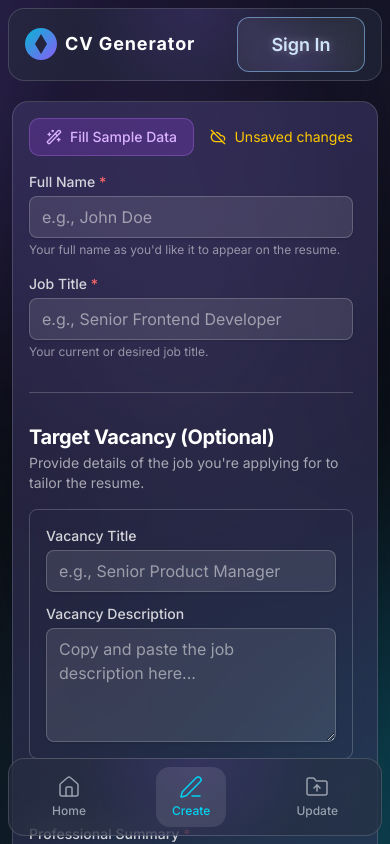
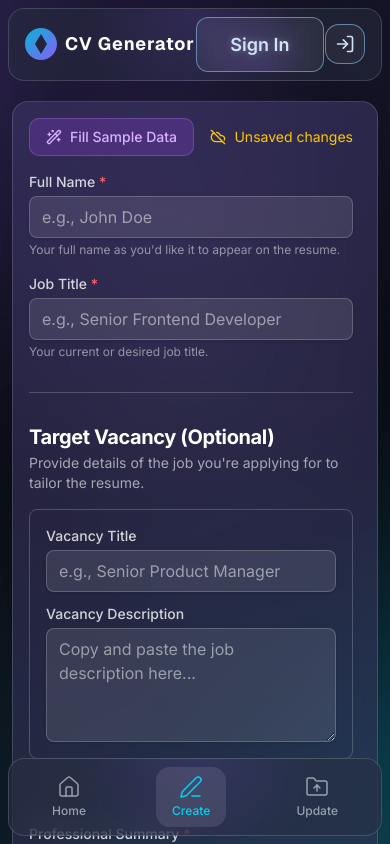
Before and after one commit to Saitosar/cv.sarkhan.dev, a Next.js app: page /create in a window 390 px wide. Shown: the top 844 px of the page. Built offline with nearby package versions, Linux system fonts and the light colour scheme; what @react-pdf/renderer would draw is missing.

Commit message:
fix(ui): polish CanvasPanel, ChatPanel, Header, MobileTabBar, globals.css

```diff
--- a/package.json
+++ b/package.json
@@ -51,6 +51,7 @@
     "eslint": "^9",
     "eslint-config-next": "15.5.4",
     "jsdom": "^29.1.1",
+    "playwright": "^1.61.1",
     "postcss": "^8.5.6",
     "tailwindcss": "^4.1.13",
     "typescript": "^5",
--- a/src/app/globals.css
+++ b/src/app/globals.css
@@ -5,44 +5,44 @@
 
 @custom-variant dark (&:is(.dark *));
 
-/* базовый light-тон (замена oklch на hex) */
+/* базовый dark-тон (приложение тёмное) */
 :root {
   color-scheme: dark;
   --radius: 0.625rem;
-  --background: #ffffff;
-  --foreground: #252525;
-  --card: #ffffff;
-  --card-foreground: #252525;
-  --popover: #ffffff;
-  --popover-foreground: #252525;
-  --primary: #343434;
-  --primary-foreground: #fafafa;
-  --secondary: #f7f7f7;
-  --secondary-foreground: #343434;
-  --muted: #f7f7f7;
+  --background: #0b0f19;
+  --foreground: #fafafa;
+  --card: #141313;
+  --card-foreground: #fafafa;
+  --popover: #141313;
+  --popover-foreground: #fafafa;
+  --primary: #ebebeb;
+  --primary-foreground: #343434;
+  --secondary: #252525;
+  --secondary-foreground: #fafafa;
+  --muted: #1c1b1b;
   --muted-foreground: #8e8e8e;
-  --accent: #f7f7f7;
-  --accent-foreground: #343434;
+  --accent: #6001d1;
+  --accent-foreground: #fafafa;
   --destructive: #ef5350;
-  --border: #ebebeb;
-  --input: #ebebeb;
-  --ring: #b5b5b5;
-  --chart-1: #c67a39;
-  --chart-2: #0093a3;
-  --chart-3: #5c5c9a;
-  --chart-4: #a4cc3b;
-  --chart-5: #e1b12c;
-  --sidebar: #fafafa;
-  --sidebar-foreground: #252525;
-  --sidebar-primary: #343434;
+  --border: rgba(255, 255, 255, 0.1);
+  --input: rgba(255, 255, 255, 0.15);
+  --ring: #8e8e8e;
+  --chart-1: #8a4ecf;
+  --chart-2: #29b6f6;
+  --chart-3: #e1b12c;
+  --chart-4: #d81b60;
+  --chart-5: #f4511e;
+  --sidebar: #141313;
+  --sidebar-foreground: #fafafa;
+  --sidebar-primary: #8a4ecf;
   --sidebar-primary-foreground: #fafafa;
-  --sidebar-accent: #f7f7f7;
-  --sidebar-accent-foreground: #343434;
-  --sidebar-border: #ebebeb;
-  --sidebar-ring: #b5b5b5;
+  --sidebar-accent: #252525;
+  --sidebar-accent-foreground: #fafafa;
+  --sidebar-border: rgba(255, 255, 255, 0.1);
+  --sidebar-ring: #8e8e8e;
 }
 
-html, body { height: 100%; }
+html, body { min-height: 100dvh; }
 body {
   color: white;
   background-color: #0b0f19;
@@ -54,6 +54,39 @@ body {
   -webkit-text-size-adjust: 100%;
   /* Use Inter for body text */
   font-family: var(--font-inter), sans-serif;
+  min-height: 100dvh;
+}
+
+/* Mobile viewport root wrapper to keep fixed bottom nav stable when inputs focus */
+#__next {
+  min-height: 100dvh;
+  display: flex;
+  flex-direction: column;
+}
+
+main {
+  min-height: 100dvh;
+  padding-bottom: env(safe-area-inset-bottom, 0);
+}
+
+/* Ensure fixed bottom nav container does not collapse with virtual keyboard */
+.pb-safe {
+  padding-bottom: env(safe-area-inset-bottom, 0);
+}
+
+/* Touch-action containment for mobile scrollers */
+.no-bounce {
+  overscroll-behavior: none;
+  touch-action: pan-y;
+}
+
+.font-body {
+  font-family: var(--font-inter), sans-serif;
+  line-height: 1.6;
+}
+
+.font-geist {
+  font-family: var(--font-geist), sans-serif;
 }
 
 /* Typography system - Premium fonts for commercial product */
@@ -63,15 +96,6 @@ h1, h2, h3, h4, h5, h6,
   font-weight: 700;
   letter-spacing: -0.02em;
   line-height: 1.2;
-}
-
-.font-body {
-  font-family: var(--font-inter), sans-serif;
-  line-height: 1.6;
-}
-
-.font-geist {
-  font-family: var(--font-geist), sans-serif;
 }
 
 /* Safe area support for notched devices */
@@ -167,6 +191,13 @@ h1, h2, h3, h4, h5, h6,
 
 .ats-score-arc {
   transition: stroke-dashoffset 1s cubic-bezier(0.4, 0, 0.2, 1);
+}
+
+/* Keyboard-avoidance guard: reduce motion for users who prefer it */
+@media (prefers-reduced-motion: reduce) {
+  .ats-score-arc {
+    transition: none;
+  }
 }
 
 /* Mobile tab content transitions */
--- a/src/components/CanvasPanel/CircularScore.tsx
+++ b/src/components/CanvasPanel/CircularScore.tsx
@@ -3,27 +3,32 @@
 import * as React from 'react';
 import type { CircularScoreProps } from '@/types/canvas';
 
+function getScoreColor(score: number): [string, string] {
+  if (score < 50) return ['#ef4444', '#f87171']; // red
+  if (score < 75) return ['#eab308', '#facc15']; // yellow
+  return ['#4F46E5', '#d2bbff']; // green/violet
+}
+
 export default function CircularScore({
   score,
   size = 80,
   strokeWidth = 8,
-  gradientId = 'ats-grad',
 }: CircularScoreProps) {
+  const gradientId = React.useId();
   const radius = (100 - strokeWidth) / 2;
   const circumference = 2 * Math.PI * radius;
   const offset = circumference - (circumference * Math.max(0, Math.min(100, score))) / 100;
+  const [startColor, endColor] = getScoreColor(score);
 
   return (
     <svg
       className="absolute inset-0 w-full h-full rotate-[-90deg]"
       viewBox="0 0 100 100"
-      width={size}
-      height={size}
     >
       <defs>
         <linearGradient id={gradientId} x1="0%" y1="0%" x2="100%" y2="0%">
-          <stop offset="0%" stopColor="#4F46E5" />
-          <stop offset="100%" stopColor="#d2bbff" />
+          <stop offset="0%" stopColor={startColor} />
+          <stop offset="100%" stopColor={endColor} />
         </linearGradient>
       </defs>
       <circle
--- a/src/components/ChatPanel.tsx
+++ b/src/components/ChatPanel.tsx
@@ -12,12 +12,15 @@ import { useChatStore } from '@/stores/useChatStore';
 import { useResumeStore } from '@/stores/useResumeStore';
 import { chatSSE } from '@/services/chat-sse';
 
+const AGENT_NAME = 'Aether Coach';
+
 export default function ChatPanel({ className }: ChatPanelProps) {
   const messages = useChatStore((s) => s.session.messages);
   const inputValue = useChatStore((s) => s.inputValue);
   const inputPlaceholder = useChatStore((s) => s.inputPlaceholder);
   const isStreaming = useChatStore((s) => s.isStreaming);
   const setInputValue = useChatStore((s) => s.setInputValue);
+  const addMessage = useChatStore((s) => s.addMessage);
   const resume = useResumeStore((s) => s.resume);
 
   const handleSend = React.useCallback(
@@ -25,20 +28,24 @@ export default function ChatPanel({ className }: ChatPanelProps) {
       const trimmed = value.trim();
       if (!trimmed || isStreaming) return;
       setInputValue('');
-      await chatSSE.send(trimmed, resume, resume.targetJob?.description);
+      try {
+        await chatSSE.send(trimmed, resume, resume.targetJob?.description);
+      } catch (error) {
+        const errorMessage = error instanceof Error ? error.message : 'Failed to send message';
+        addMessage(
+          'assistant',
+          `⚠️ **Error:** ${errorMessage}\n\nPlease try again or check your connection.`
+        );
+      }
     },
-    [isStreaming, setInputValue, resume]
+    [isStreaming, setInputValue, resume, addMessage]
   );
 
   const handleCancel = React.useCallback(() => {
     chatSSE.cancel();
   }, []);
 
-  const showTyping =
-    isStreaming &&
-    messages.length > 0 &&
-    messages[messages.length - 1].role === 'assistant' &&
-    messages[messages.length - 1].content === '';
+  const showTyping = isStreaming;
 
   return (
     <div
@@ -47,10 +54,10 @@ export default function ChatPanel({ className }: ChatPanelProps) {
         className
       )}
     >
-      <ChatHeader agentName="Aether Coach" isOnline={true} />
+      <ChatHeader agentName={AGENT_NAME} isOnline={true} />
       <div className="flex-1 overflow-hidden flex flex-col">
         <div className="px-6 pt-4 pb-2">
-          <SessionBadge label="Session Started • Focus: Senior DevOps" />
+          <SessionBadge label="Session Started" />
         </div>
         <MessageList messages={messages} />
         {showTyping && (
@@ -65,7 +72,7 @@ export default function ChatPanel({ className }: ChatPanelProps) {
           placeholder={inputPlaceholder}
           onChange={setInputValue}
           onSend={isStreaming ? handleCancel : handleSend}
-          disabled={false}
+          disabled={isStreaming}
         />
       </div>
     </div>
--- a/src/components/Header.tsx
+++ b/src/components/Header.tsx
@@ -1,5 +1,6 @@
 // src/components/Header.tsx
 import Link from 'next/link';
+import { LogIn } from 'lucide-react';
 import { Logo } from './Logo';
 
 export function Header() {
@@ -10,18 +11,27 @@ export function Header() {
           {/* Левая часть: Лого и Название */}
           <Link href="/" className="flex items-center space-x-2 md:space-x-4">
             <Logo />
-            <span className="text-lg md:text-2xl font-bold text-white tracking-wider font-grotesk">
+            <span className="text-lg md:text-2xl font-bold text-white tracking-wider font-geist">
               CV Generator
             </span>
           </Link>
 
-          {/* Правая часть: Кнопка Sign In - скрыта на мобильных */}
+          {/* Правая часть: Кнопка Sign In */}
           <Link
             href="/signin"
             className="signin-button hidden md:block"
           >
             Sign In
           </Link>
+
+          {/* Мобильная иконка входа */}
+          <Link
+            href="/signin"
+            aria-label="Sign In"
+            className="md:hidden flex items-center justify-center w-10 h-10 rounded-xl bg-white/5 border border-[rgba(146,204,255,0.55)] text-[#cfe4fa] active:scale-95 active:opacity-80 transition-all"
+          >
+            <LogIn size={20} />
+          </Link>
         </div>
       </nav>
     </header>
--- a/src/components/MobileTabBar.tsx
+++ b/src/components/MobileTabBar.tsx
@@ -15,21 +15,27 @@ export default function MobileTabBar({ activeTab, onTabChange }: MobileTabBarPro
   return (
     <nav className="md:hidden fixed bottom-0 left-0 right-0 z-50 pb-safe">
       <div className="glass-card mx-2 mb-2 rounded-2xl bg-[rgba(20,19,19,0.85)] backdrop-blur-[16px]">
-        <div className="flex items-center justify-around py-2">
+        <div
+          role="tablist"
+          aria-label="Mobile navigation"
+          className="flex items-center justify-around py-2"
+        >
           {tabs.map((tab) => {
             const isActive = activeTab === tab.id;
             const Icon = tab.icon;
             return (
               <button
                 key={tab.id}
+                id={`mobile-tab-${tab.id}`}
+                role="tab"
+                aria-selected={isActive}
+                aria-controls={`mobile-tabpanel-${tab.id}`}
                 onClick={() => onTabChange(tab.id)}
                 aria-label={`${tab.label} tab`}
-                aria-selected={isActive}
-                role="tab"
                 className={cn(
                   'flex flex-col items-center justify-center gap-1',
                   'px-4 py-2 rounded-xl transition-all duration-200',
-                  'min-w-[64px] min-h-[56px]',
+                  'min-w-[64px] min-h-[56px] active:scale-95 active:opacity-80',
                   isActive
                     ? 'bg-[#6001d1]/20 text-[#d2bbff]'
                     : 'text-[#c4c7c7] active:bg-white/5'
```
Also changed, not shown: src/components/CanvasPanel.tsx (+38 -3 lines), 2 other files (tests, documents, lock files or other folders).
